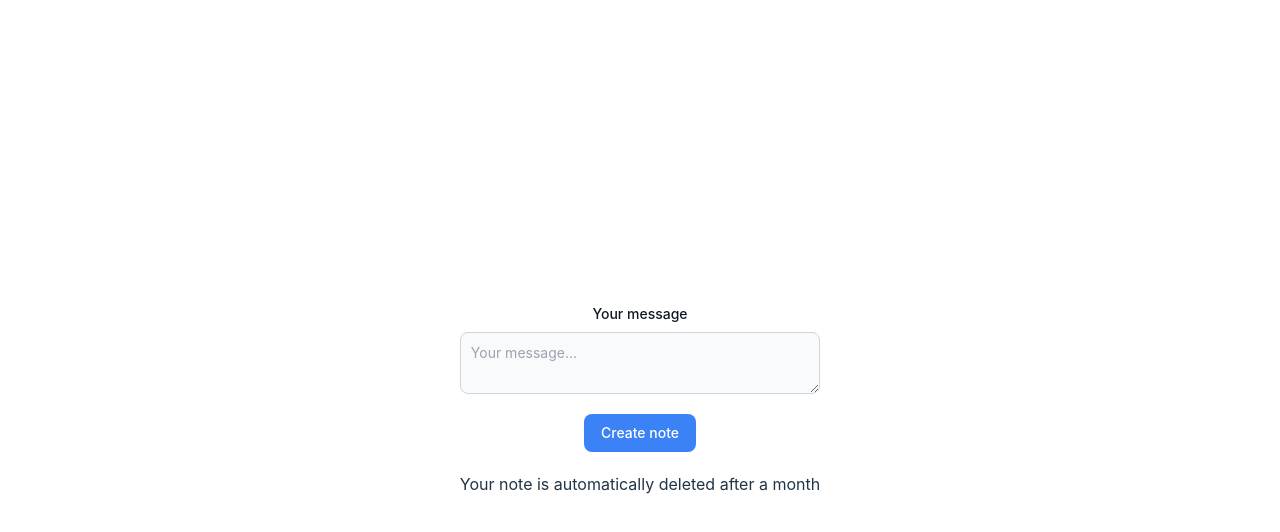
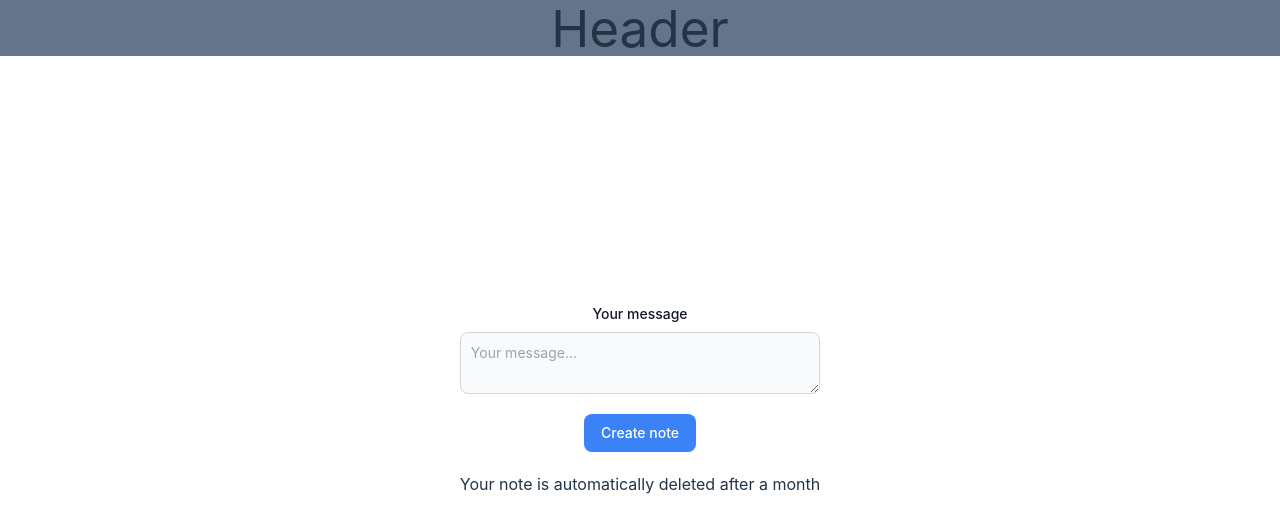
Before and after one commit to trolund/lock-note, a React (Vite) app in the folder src/LockNote.Client/: page / in a window 1280 px wide. Shown: the top 532 px of the page. Built offline with nearby package versions, Linux system fonts and the light colour scheme; no server answers.

Commit message:
added layout

```diff
--- a/src/LockNote.Client/src/App.tsx
+++ b/src/LockNote.Client/src/App.tsx
@@ -4,11 +4,13 @@ import { BrowserRouter, Route, Routes } from "react-router-dom";
 import { Index } from "./pages/Index";
 import { ReadNote } from "./pages/read-note";
 import { PageNotFound } from "./pages/page-not-found";
+import { Layout } from "./component/layout";
 
 function App() {
   const queryClient = new QueryClient();
   return (
     <QueryClientProvider client={queryClient}>
+      <Layout>
         <BrowserRouter>
           <Routes>
             <Route index element={<Index />}></Route>
@@ -16,6 +18,7 @@ function App() {
             <Route path="*" element={<PageNotFound />} />
           </Routes>
         </BrowserRouter>
+      </Layout>
     </QueryClientProvider>
   );
 }
--- /dev/null
+++ b/src/LockNote.Client/src/component/layout.tsx
@@ -0,0 +1,19 @@
+import { Header } from "./header";
+
+import { ReactNode } from "react";
+
+type LayoutProps = {
+  children: ReactNode;
+};
+
+export const Layout = ({ children }: LayoutProps) => {
+  return (
+    <>
+      <div className="fixed w-screen h-14 top-0 left-0 bg-slate-500">
+        <Header />
+      </div>
+
+      {children}
+    </>
+  );
+};
```
Lines whose indentation alone changed are shown as unchanged.
